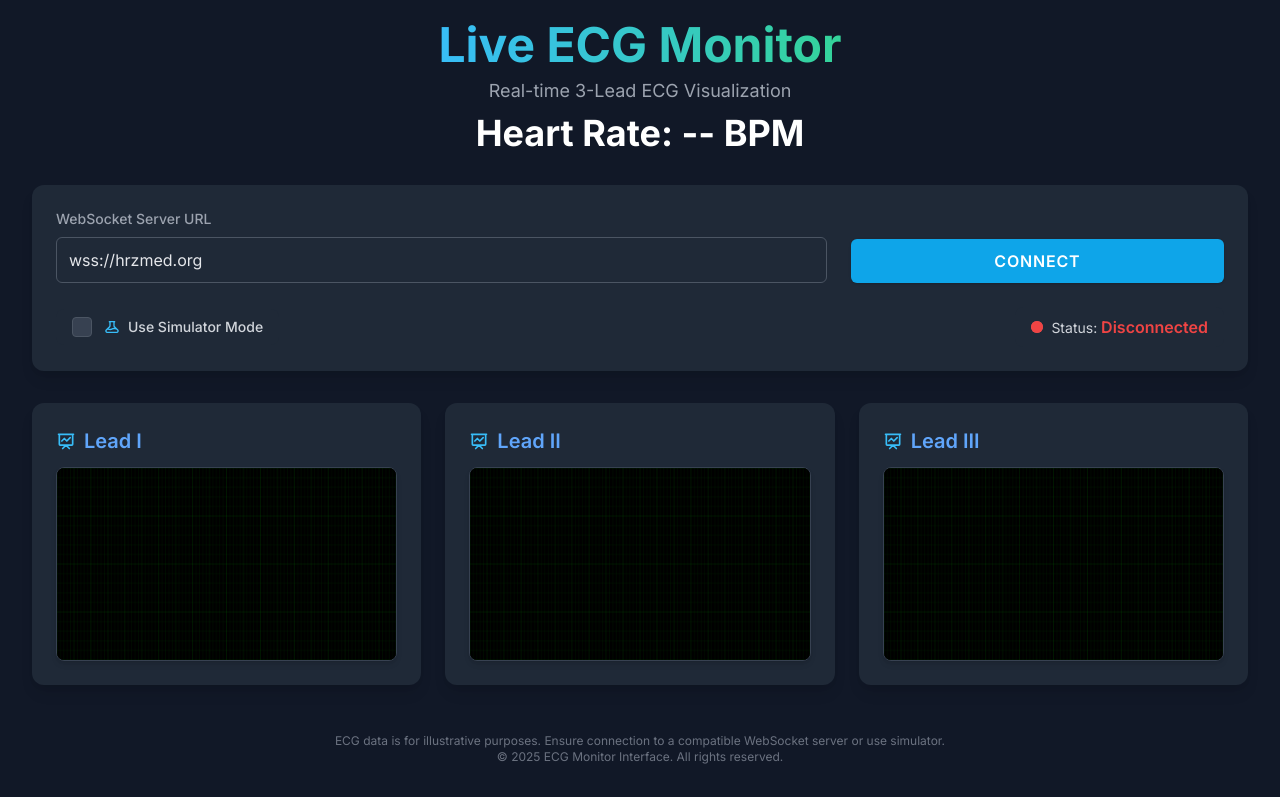
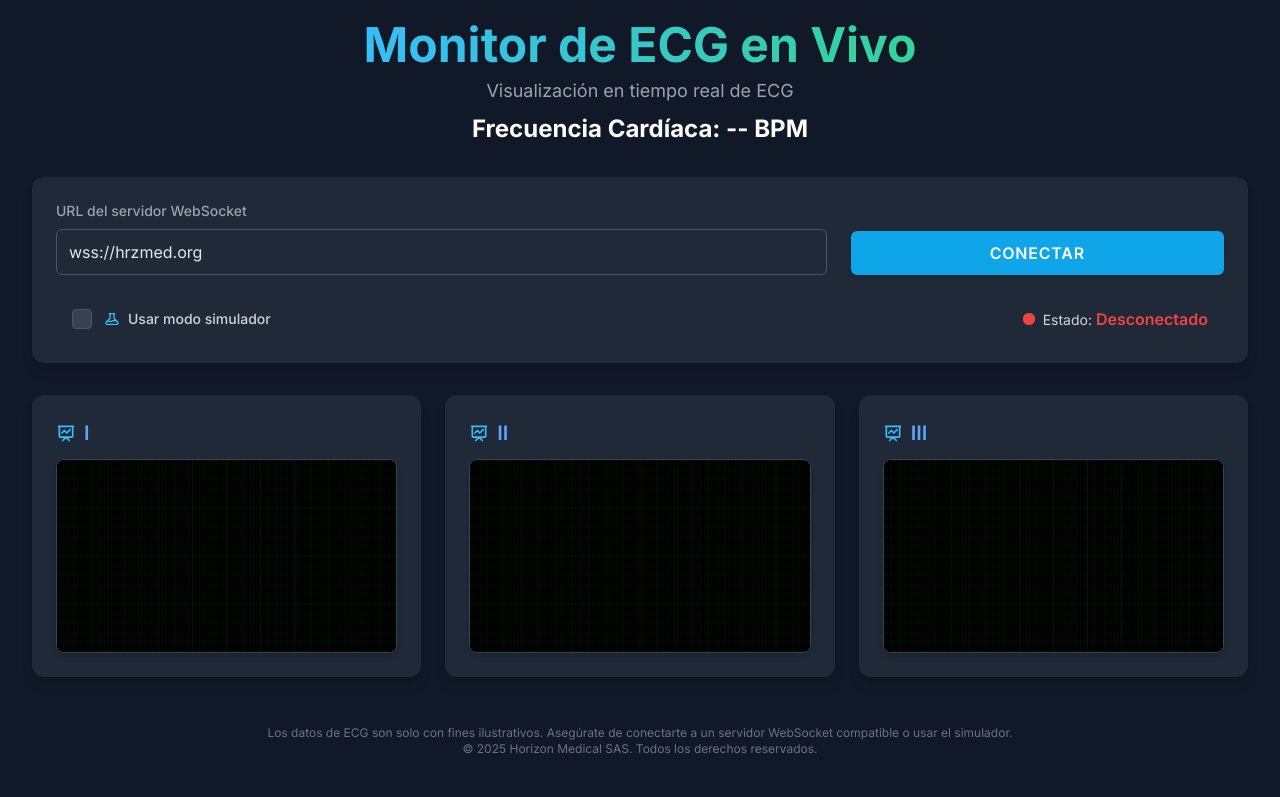
Before and after one commit to jgrana2/hrzmed_wss, a website: page index.html in a window 1280 px wide. Shown: the part 35-832 px from the top of the page. Drawn offline with nearby package versions, Linux system fonts and the light colour scheme.

Commit message:
Translate to Spanish

```diff
--- a/index.html
+++ b/index.html
@@ -4,7 +4,7 @@
 <head>
     <meta charset="UTF-8">
     <meta name="viewport" content="width=device-width, initial-scale=1.0">
-    <title>Enhanced 3-Lead ECG Live Viewer</title>
+    <title>Visor de ECG Online</title>
     <script src="https://cdn.tailwindcss.com"></script>
     <style>
         body {
@@ -222,13 +222,13 @@
                     <img src="logohm.png" id="logo" alt="">
                 <h1
                     class="text-4xl md:text-5xl font-bold text-transparent bg-clip-text bg-gradient-to-r from-sky-400 to-emerald-400">
-                    Live ECG Monitor
+                    Monitor de ECG en Vivo
                 </h1>
-                <p class="text-gray-400 text-lg">Real-time 3-Lead ECG Visualization</p>
+                <p class="text-gray-400 text-lg">Visualización en tiempo real de ECG</p>
                 <!-- Global heart rate indicator -->
                 <div id="globalHRContainer" class="mt-4 text-center">
-                    <span class="text-2xl md:text-4xl font-bold text-white">
-                        Heart Rate: <span id="globalHR">-- BPM</span>
+                    <span class="text-xl md:text-2xl font-bold text-white">
+                        Frecuencia Cardíaca: <span id="globalHR">-- BPM</span>
                     </span>
                 </div>
             </div>
@@ -237,11 +237,11 @@
         <div class="mb-8 card">
             <div class="grid grid-cols-1 md:grid-cols-3 gap-6 items-end">
                 <div class="md:col-span-2">
-                    <label for="wsUrl" class="block mb-2 text-sm font-medium text-gray-400">WebSocket Server URL</label>
+                    <label for="wsUrl" class="block mb-2 text-sm font-medium text-gray-400">URL del servidor WebSocket</label>
                     <input type="text" id="wsUrl" class="input-field w-full" value="wss://hrzmed.org"
                         placeholder="e.g., wss://hrzmed.org">
                 </div>
-                <button id="connectBtn" class="btn btn-primary w-full md:w-auto justify-center">Connect</button>
+                <button id="connectBtn" class="btn btn-primary w-full md:w-auto justify-center">Conectar</button>
             </div>
             <div class="mt-6 flex flex-col sm:flex-row justify-between items-center gap-4">
                 <div class="flex items-center space-x-3 bg-gray-800 rounded-lg px-4 py-2">
@@ -253,7 +253,7 @@
                                 d="M19.428 15.428a2 2 0 00-1.022-.547l-2.387-.477a6 6 0 00-3.86.517l-.318.158a6 6 0 01-3.86.517L6.05 15.21a2 2 0 00-1.806.547M8 4h8l-1 1v5.172a2 2 0 00.586 1.414l5 5c1.26 1.26.367 3.414-1.415 3.414H4.828c-1.782 0-2.674-2.154-1.414-3.414l5-5A2 2 0 009 10.172V5L8 4z">
                             </path>
                         </svg>
-                        Use Simulator Mode
+                        Usar modo simulador
                     </label>
                 </div>
                 <div class="flex items-center space-x-2 bg-gray-800 rounded-lg px-4 py-2">
@@ -262,8 +262,8 @@
                             class="animate-ping absolute inline-flex h-full w-full rounded-full opacity-75 bg-red-400"></span>
                         <span class="relative inline-flex rounded-full h-3 w-3 bg-red-500"></span>
                     </div>
-                    <p class="text-sm text-gray-300">Status: <span id="status"
-                            class="font-semibold status-disconnected text-base">Disconnected</span></p>
+                    <p class="text-sm text-gray-300">Estado: <span id="status"
+                            class="font-semibold status-disconnected text-base">Desconectado</span></p>
                 </div>
             </div>
         </div>
@@ -272,9 +272,8 @@
         </main>
 
         <footer class="mt-12 text-center text-xs text-gray-500">
-            <p>ECG data is for illustrative purposes. Ensure connection to a compatible WebSocket server or use
-                simulator.</p>
-            <p>&copy; 2025 ECG Monitor Interface. All rights reserved.</p>
+            <p>Los datos de ECG son solo con fines ilustrativos. Asegúrate de conectarte a un servidor WebSocket compatible o usar el simulador.</p>
+            <p>&copy; 2025 Horizon Medical SAS. Todos los derechos reservados.</p>
         </footer>
     </div>
 
@@ -339,10 +338,10 @@
         // WebSocket onOpen event handler
         function onOpen(event) {
             console.log("WebSocket connection established.");
-            statusDisplay.textContent = "Connected";
+            statusDisplay.textContent = "Conectado";
             statusDisplay.className = "font-semibold status-connected text-base";
             updateStatusIndicator('connected');
-            connectBtn.textContent = "Disconnect";
+            connectBtn.textContent = "Desconectar";
             connectBtn.classList.remove('btn-primary');
             connectBtn.classList.add('btn-danger');
             wsUrlInput.disabled = true;
@@ -398,9 +397,9 @@
         // WebSocket onClose event handler
         function onClose(event) {
             console.log("WebSocket connection closed.", event ? event.reason : "No event reason");
-            statusDisplay.textContent = `Disconnected ${event ? '(' + event.code + ')' : ''}`;
+            statusDisplay.textContent = `Desconectado`;
             statusDisplay.className = "font-semibold status-disconnected text-base";
-            connectBtn.textContent = "Connect";
+            connectBtn.textContent = "Conectar";
             connectBtn.classList.remove('btn-danger');
             connectBtn.classList.add('btn-primary');
             wsUrlInput.disabled = false;
@@ -637,10 +636,10 @@
         function startSimulator() {
             isConnected = true; // Treat simulator as a "connection" for UI state
             isSimulatorActive = true;
-            statusDisplay.textContent = "Connected (Simulated)";
+            statusDisplay.textContent = "Conectado (Simulado)";
             statusDisplay.className = "font-semibold status-simulated text-base";
             updateStatusIndicator('simulated');
-            connectBtn.textContent = "Disconnect";
+            connectBtn.textContent = "Desconectar";
             connectBtn.classList.remove('btn-primary');
             connectBtn.classList.add('btn-danger');
             wsUrlInput.disabled = true;
@@ -679,7 +678,7 @@
                 setTimeout(() => { if (!isConnected && !isSimulatorActive) statusDisplay.textContent = "Disconnected"; }, 3000); // Reset status after a delay
                 return;
             }
-            statusDisplay.textContent = "Connecting...";
+            statusDisplay.textContent = "Conectando...";
             statusDisplay.className = "font-semibold status-connecting text-base";
             wsUrlInput.disabled = true; // Disable input while attempting to connect
             simulatorSwitch.disabled = true;
@@ -744,9 +743,9 @@
 
             // Define the properties for each lead display
             const leadDefinitions = [
-                { idPrefix: 'leadI', title: 'Lead I' },
-                { idPrefix: 'leadII', title: 'Lead II' },
-                { idPrefix: 'leadIII', title: 'Lead III' }
+                { idPrefix: 'leadI', title: 'I' },
+                { idPrefix: 'leadII', title: 'II' },
+                { idPrefix: 'leadIII', title: 'III' }
             ];
 
             // Generate HTML for the lead cards
```
